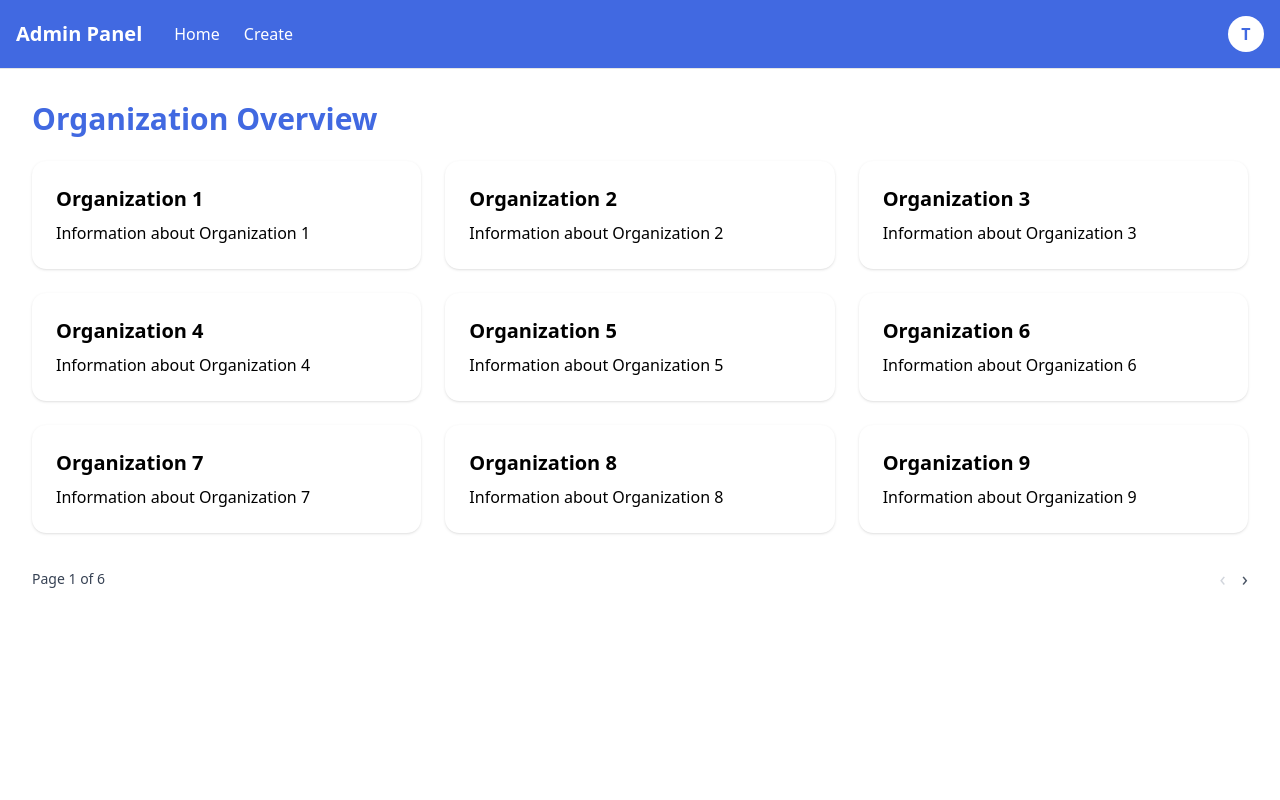
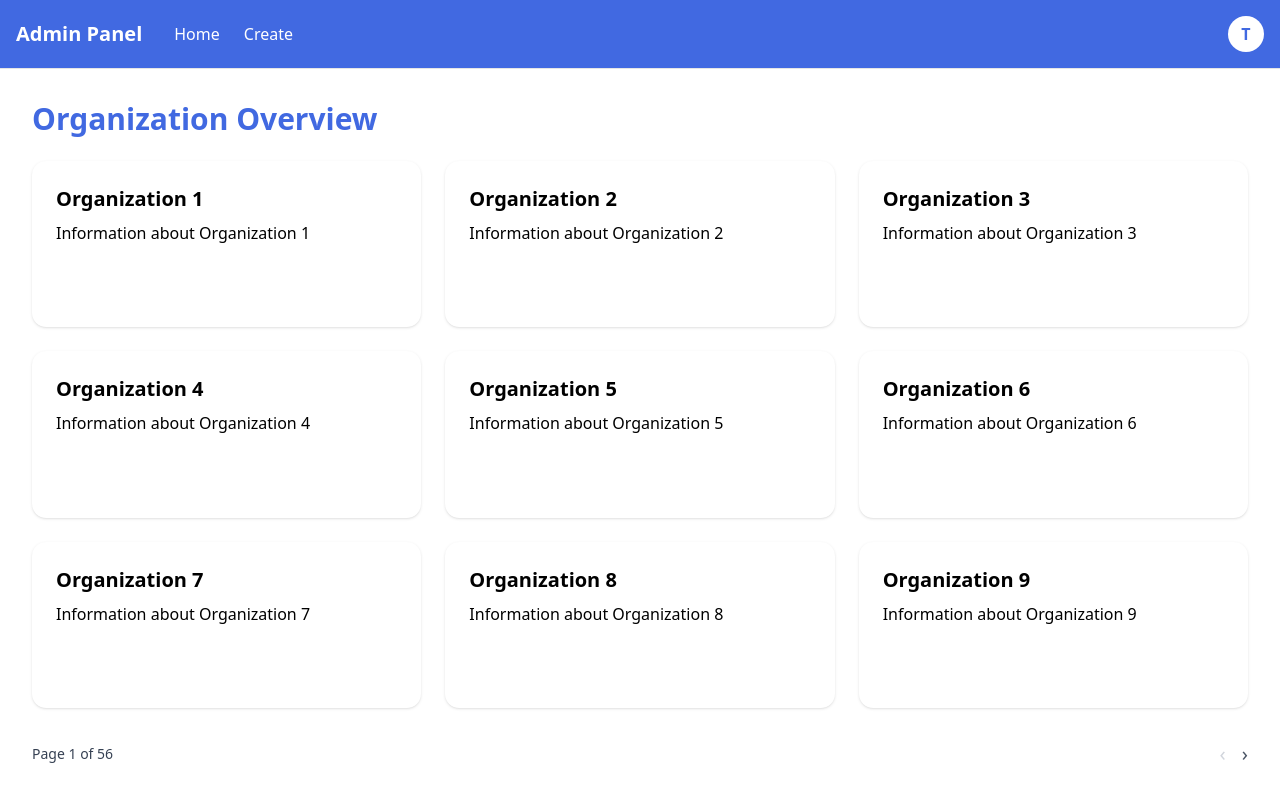
Before and after one commit to Hacfy/It-Main-Admin-Panel, a Next.js app: page /dashboard in a window 1280 px wide. Built offline with nearby package versions, Linux system fonts and the light colour scheme.

Commit message:
modified

```diff
--- a/app/dashboard/page.tsx
+++ b/app/dashboard/page.tsx
@@ -4,7 +4,7 @@ import { useState } from "react";
 import Navbar from "../components/Navbar";
 
 export default function Dashboard() {
-  const allOrganizations = Array.from({ length: 50 }, (_, i) => ({
+  const allOrganizations = Array.from({ length: 500 }, (_, i) => ({
     id: i + 1,
     name: `Organization ${i + 1}`,
     description: `Information about Organization ${i + 1}`,
@@ -28,13 +28,13 @@ export default function Dashboard() {
   };
 
   return (
-    <div className="bg-white min-h-screen">
+    <div className="bg-white min-h-screen flex flex-col">
       <Navbar />
-      <div className="p-8">
+      <div className="flex-grow p-8 flex flex-col">
         <h1 className="text-3xl font-bold mb-6 text-primary">Organization Overview</h1>
 
         {/* Grid of Organizations */}
-        <div className="grid grid-cols-1 sm:grid-cols-2 lg:grid-cols-3 gap-6">
+        <div className="grid grid-cols-1 sm:grid-cols-2 lg:grid-cols-3 gap-6 flex-grow">
           {currentItems.map((org) => (
             <div
               key={org.id}
```
